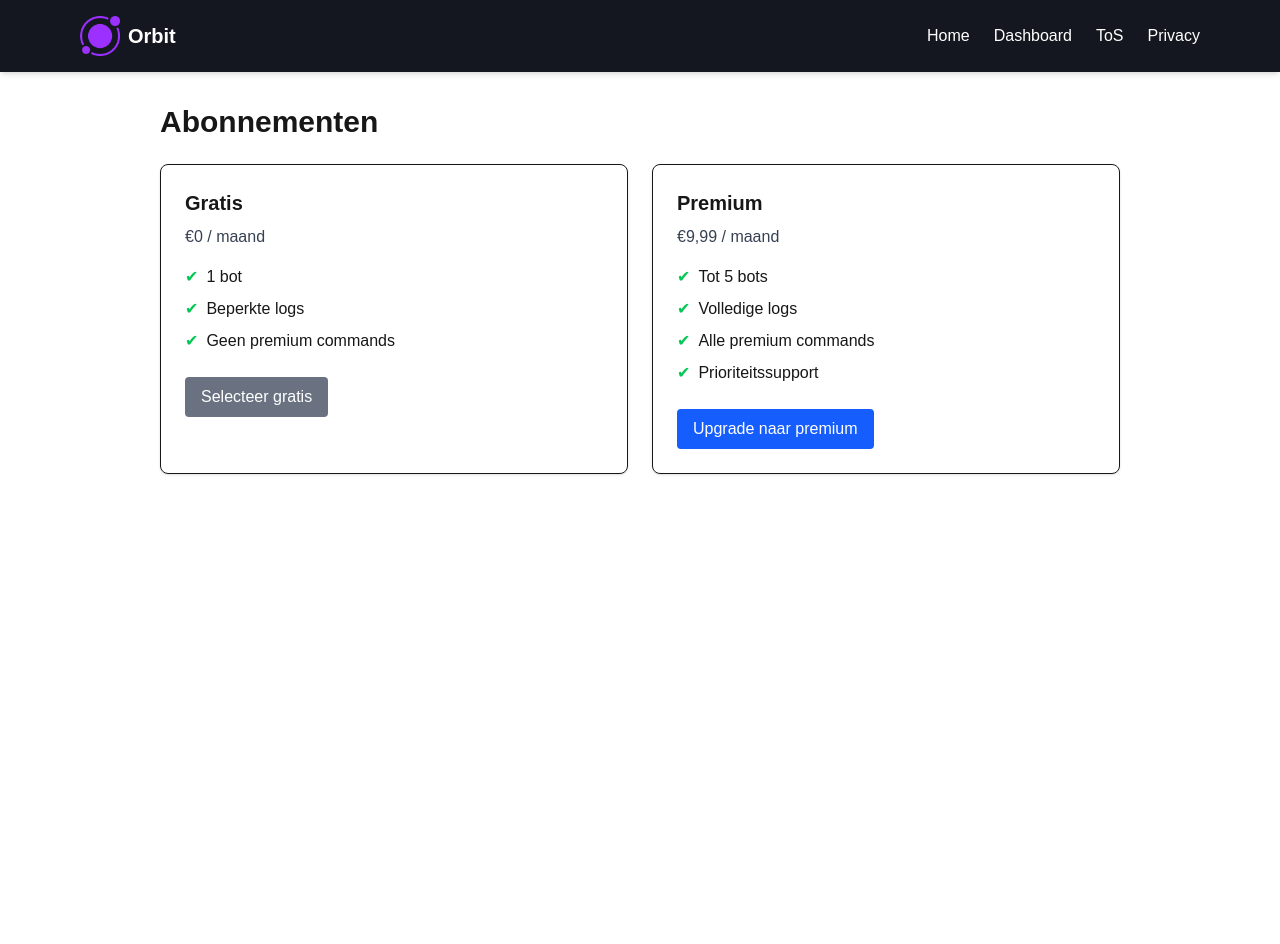
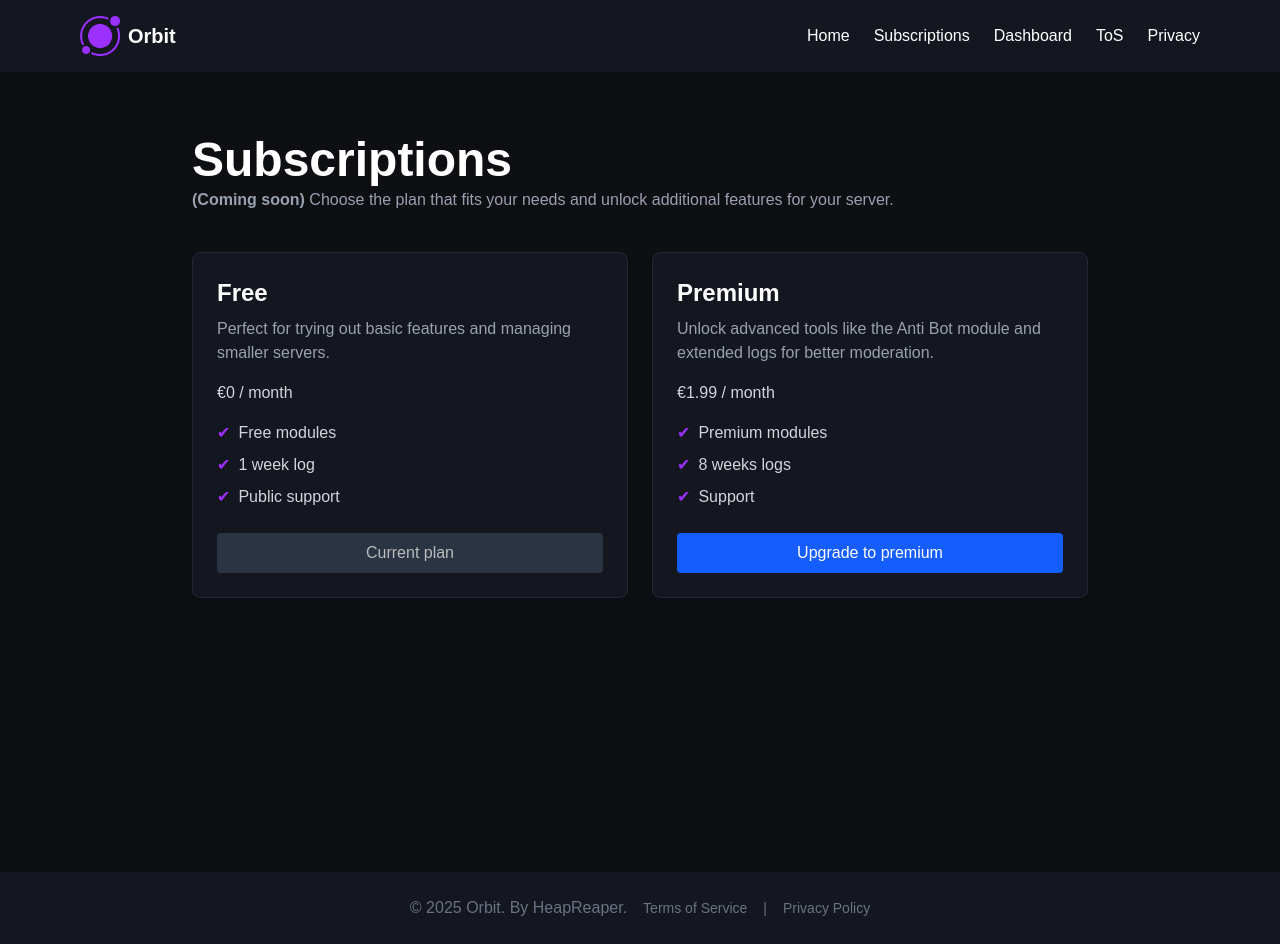
Before and after one commit to HeapReaper/Orbit, a Next.js app: page /subscriptions in a window 1280 px wide. Before the commit the page ends 800 px from the top, so only its background shows below. Built offline with nearby package versions, Linux system fonts and the light colour scheme.

Commit message:
Added subscriptions page

```diff
--- a/app/(public)/layout.tsx
+++ b/app/(public)/layout.tsx
@@ -45,6 +45,17 @@ export default function RootLayout({ children }: { children: React.ReactNode })
       <div>
         {children}
       </div>
+
+      <footer className="bg-[#14171f] text-gray-500 text-center py-6 mt-auto">
+        <div className="flex flex-col md:flex-row justify-center items-center gap-4">
+          <p>&copy; {new Date().getFullYear()} Orbit. By HeapReaper.</p>
+          <div className="flex gap-4 text-sm">
+            <a href="/terms" className="hover:text-white transition">Terms of Service</a>
+            <span>|</span>
+            <a href="/privacy" className="hover:text-white transition">Privacy Policy</a>
+          </div>
+        </div>
+      </footer>
       </body>
     </html>
   );
--- a/app/(public)/page.tsx
+++ b/app/(public)/page.tsx
@@ -162,17 +162,6 @@ export default function Home() {
           </div>
         </div>
       </section>
-
-      <footer className="bg-[#14171f] text-gray-500 text-center py-6 mt-auto">
-        <div className="flex flex-col md:flex-row justify-center items-center gap-4">
-          <p>&copy; {new Date().getFullYear()} Orbit. By HeapReaper.</p>
-          <div className="flex gap-4 text-sm">
-            <a href="/terms" className="hover:text-white transition">Terms of Service</a>
-            <span>|</span>
-            <a href="/privacy" className="hover:text-white transition">Privacy Policy</a>
-          </div>
-        </div>
-      </footer>
     </main>
   );
 }
--- a/app/(public)/subscriptions/page.tsx
+++ b/app/(public)/subscriptions/page.tsx
@@ -1,52 +1,70 @@
-import React from "react";
+"use client";
 
+export default function SubscriptionsPage() {
   const plans = [
     {
-    name: "Gratis",
-    price: "€0 / maand",
+      name: "Free",
+      description:
+        "Perfect for trying out basic features and managing smaller servers.",
+      price: "€0 / month",
       features: [
-      "1 bot",
-      "Beperkte logs",
-      "Geen premium commands",
+        "Free modules",
+        "1 week log",
+        "Public support",
       ],
-    buttonText: "Selecteer gratis",
-    buttonClass: "bg-gray-500 hover:bg-gray-600",
+      buttonText: "Current plan",
+      buttonClass:
+        "bg-gray-700 cursor-not-allowed opacity-70 hover:bg-gray-700",
     },
     {
       name: "Premium",
-    price: "€9,99 / maand",
+      description:
+        "Unlock advanced tools like the Anti Bot module and extended logs for better moderation.",
+      price: "€1.99 / month",
       features: [
-      "Tot 5 bots",
-      "Volledige logs",
-      "Alle premium commands",
-      "Prioriteitssupport",
+        "Premium modules",
+        "8 weeks logs",
+        "Support"
       ],
-    buttonText: "Upgrade naar premium",
-    buttonClass: "bg-blue-600 hover:bg-blue-700",
+      buttonText: "Upgrade to premium",
+      buttonClass: "bg-blue-600 hover:bg-blue-700 cursor-not-allowed",
     },
   ];
 
-export default function Subscriptions() {
   return (
-    <div className="p-8 max-w-5xl mx-auto">
-      <h1 className="text-3xl font-bold mb-6">Abonnementen</h1>
+    <main className="min-h-screen bg-[#0d0f13] text-gray-300 px-6 md:px-20 py-16">
+      <div className="max-w-4xl mx-auto">
+        <h1 className="text-4xl md:text-5xl font-bold text-white mb-1">
+          Subscriptions
+        </h1>
+        <p className="text-gray-400 mb-10">
+          <strong>(Coming soon)</strong> {" "}
+          Choose the plan that fits your needs and unlock additional features
+          for your server.
+        </p>
+
         <div className="grid md:grid-cols-2 gap-6">
           {plans.map((plan) => (
             <div
               key={plan.name}
-            className="border rounded-lg p-6 shadow hover:shadow-lg transition"
+              className="bg-[#14171f] rounded-lg p-6 shadow hover:shadow-lg transition border border-gray-800 hover:border-blue-600"
             >
-            <h2 className="text-xl font-semibold mb-2">{plan.name}</h2>
-            <p className="text-gray-700 mb-4">{plan.price}</p>
+              <h2 className="text-2xl font-semibold text-white mb-2">
+                {plan.name}
+              </h2>
+              <p className="text-gray-400 mb-4">{plan.description}</p>
+              <p className="text-gray-300 font-medium mb-4">{plan.price}</p>
+
               <ul className="mb-6 space-y-2">
                 {plan.features.map((feature, i) => (
                   <li key={i} className="flex items-center">
-                  <span className="mr-2 text-green-500">✔</span> {feature}
+                    <span className="mr-2 text-[var(--primary-color)]">✔</span> {feature}
                   </li>
                 ))}
               </ul>
+
               <button
-              className={`text-white px-4 py-2 rounded ${plan.buttonClass}`}
+                className={`w-full text-white px-4 py-2 rounded font-medium transition ${plan.buttonClass}`}
               >
                 {plan.buttonText}
               </button>
@@ -54,5 +72,6 @@ export default function Subscriptions() {
           ))}
         </div>
       </div>
+    </main>
   );
 }
--- a/app/layout.tsx
+++ b/app/layout.tsx
@@ -21,6 +21,7 @@ export default function RootLayout({ children }: { children: React.ReactNode })
         `}</Script>
 
     {children}
+
     </body>
     </html>
   );
--- a/components/Nav.tsx
+++ b/components/Nav.tsx
@@ -9,6 +9,7 @@ export default function Navbar() {
 
   const navItems = [
     { name: "Home", href: "/" },
+    { name: "Subscriptions", href: "/subscriptions" },
     { name: "Dashboard", href: "/dashboard" },
     { name: "ToS", href: "/terms" },
     { name: "Privacy", href: "/privacy" },
```
Lines whose indentation alone changed are shown as unchanged.
